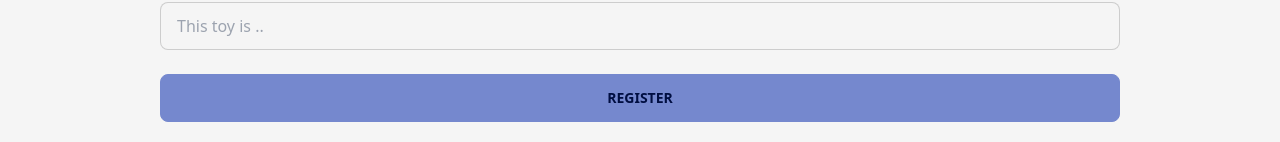
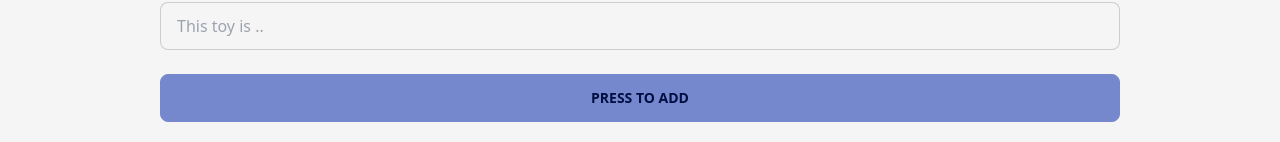
Before and after one commit to tarikulsk/mr-toy, a React (Vite) app: page /addtoy in a window 1280 px wide. Shown: the part 810-952 px from the top of the page. Built offline with nearby package versions, Linux system fonts and the light colour scheme; no server answers.

Commit message:
add short by

```diff
--- a/src/component/AddAToy/AddAToy.jsx
+++ b/src/component/AddAToy/AddAToy.jsx
@@ -78,7 +78,7 @@ const AddAToy = () => {
                     <input type="text" name='description' required placeholder="This toy is .." className="input input-bordered" />
                 </div>
                 <div className="form-control mt-6">
-                    <button className="btn btn-primary">Register</button>
+                    <button className="btn btn-primary">Press to Add </button>
                 </div>
 
                 {/* <input className='btn justify-center' type="submit" value="Submit" /> */}
--- a/src/component/AllToys/AllToys.jsx
+++ b/src/component/AllToys/AllToys.jsx
@@ -6,7 +6,7 @@ import Toy from '../Toy/Toy';
 const AllToys = () => {
 
     const toys = useLoaderData()
-    console.log(toys);
+    // console.log(toys);
 
     return (
         <div className='grid md:grid-cols-4 gap-5 p-10'>
--- a/src/component/Home/ShopBy/ShopBy.jsx
+++ b/src/component/Home/ShopBy/ShopBy.jsx
@@ -37,18 +37,6 @@ const ShopBy = () => {
         <div className='text-center mb-10 bg-white p-10'>
             <h1 className='text-3xl font-bold mb-8'>Shop By Category </h1>
 
-            {/* {
-                ironman.map(iron => <Ironman
-                    key={iron.id}
-                    iron={iron}
-                ></Ironman>)
-            } */}
-            {/* {
-                console.log(ironman[0].toyName)
-            }
-            {
-                console.log(spiderman[0].toyName)
-            } */}
 
 
             <div className='grid md:grid-cols-3 w-9/12 m-auto'>
@@ -131,7 +119,7 @@ const ShopBy = () => {
                     {/* The button to open modal */}
                     <div className='grid grid-cols-1'>
                         <a href="#my_modal_10"> <img className='rounded' src="	https://m.media-amazon.com/images/I/71i9qpoBMeL._SX522_.jpg" alt="" /></a>
-                        <h1>Spider Man</h1>
+                        <h1>Galaxy</h1>
                     </div>
 
 
@@ -163,16 +151,7 @@ const ShopBy = () => {
 
 
 
-                    {/* Put this part before </body> tag */}
-                    {/* <div className="modal" id="my_modal_8">
-                        <div className="modal-box">
-                            <h3 className="font-bold text-lg">Hello!</h3>
-                            <p className="py-4">This modal works with anchor links</p>
-                            <div className="modal-action">
-                                <a href="#" className="btn">Yay!</a>
-                            </div>
-                        </div>
-                    </div> */}
+
 
                 </div>
 
--- a/src/component/Toy/Toy.jsx
+++ b/src/component/Toy/Toy.jsx
@@ -2,7 +2,7 @@
 import React from 'react';
 
 const Toy = ({ toy }) => {
-    console.log(toy);
+    // console.log(toy);
     const { id,
         photoUrl
         , toyName
```
